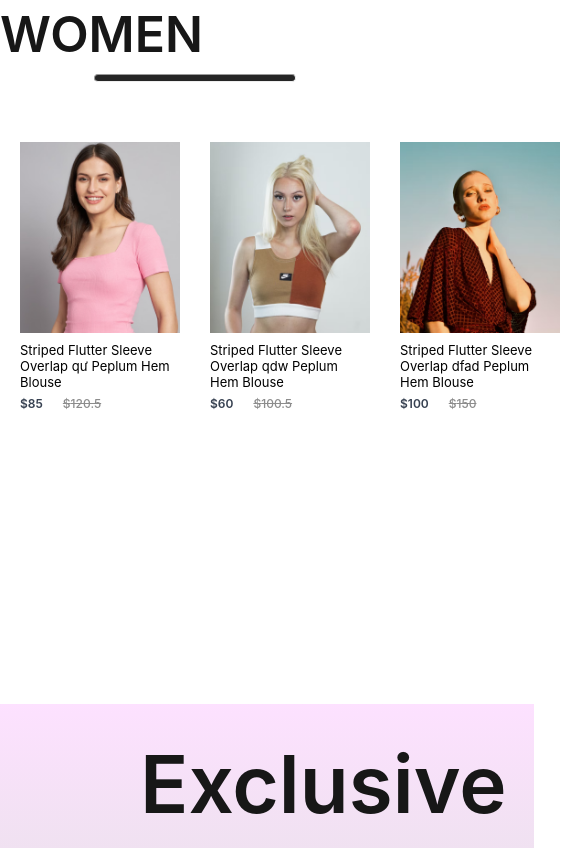
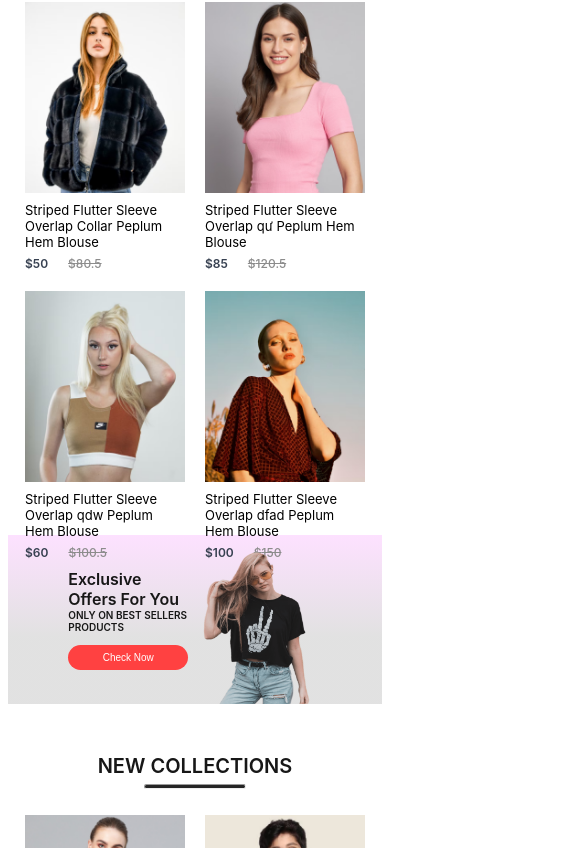
Before and after one commit to ttan95044/BIO-FOOD, a React (Create React App) app: page / in a window 390 px wide. Shown: the part 956-1804 px from the top of the page, 585 px wide, since content can reach past the window. Built offline with nearby package versions, Linux system fonts and the light colour scheme.

Commit message:
update 22/1/2024

```diff
--- a/src/Components/NewCollections/NewCollections.css
+++ b/src/Components/NewCollections/NewCollections.css
@@ -25,3 +25,61 @@
    margin: 50px;
    gap: 30px;
 }
+
+@media (max-width: 1280px) {
+    .new-collections h1 {
+        font-size: 40px;
+    }
+
+    .new-collections hr {
+        width: 160px;
+        height: 4px;
+    }
+
+    .collections {
+        gap: 20px;
+        margin-top: 30px;
+    }
+}
+
+@media (max-width: 1024px) {
+    .new-collections h1 {
+        font-size: 30px;
+    }
+
+    .new-collections hr {
+        width: 120px;
+        height: 3px;
+    }
+
+    .collections {
+        gap: 15px;
+        margin-top: 20px;
+    }
+}
+
+@media (max-width: 800px) {
+    .new-collections {
+        gap: 6px;
+    }
+
+    .new-collections h1 {
+        font-size: 20px;
+    }
+
+    .new-collections hr {
+        width: 100px;
+    }
+
+    .collections {
+        gap: 5px;
+    }
+}
+
+@media (max-width: 500px) {
+    .collections {
+        display: grid;
+        grid-template-columns: 1fr 1fr;
+        gap: 20px;
+    }
+}
--- a/src/Components/Offers/Offers.css
+++ b/src/Components/Offers/Offers.css
@@ -46,3 +46,114 @@
     justify-content: flex-end;
     padding-top: 50px;
 }
+
+@media (max-width: 1280px) {
+    .offers {
+        padding: 0px 80px;
+        margin-bottom: 120px;
+
+    }
+
+    .offers-left h1 {
+        font-size: 40px;
+    }
+
+    .offers-left p {
+        font-size: 18px;
+    }
+
+    .offers-right img {
+        width: 350px;
+    }
+
+    .offers-left button {
+        width: 220px;
+        height: 50px;
+        font-size: 18px;
+    }
+
+    .offers-right {
+        padding-top: 30px;
+    }
+}
+
+@media (max-width: 1024px) {
+    .offers {
+        padding: 0px 60px;
+        margin-bottom: 80px;
+        height: 35vh;
+    }
+
+    .offers-left h1 {
+        font-size: 30px;
+    }
+
+    .offers-left p {
+        font-size: 16px;
+    }
+
+    .offers-right img {
+        width: 200px;
+    }
+
+    .offers-left button {
+        width: 160px;
+        height: 40px;
+        font-size: 16px;
+    }
+
+    .offers-right {
+        padding-top: 10px;
+    }
+}
+
+@media (max-width: 800px) {
+    .offers {
+        margin-bottom: 60px;
+        height: 30vh;
+    }
+
+    .offers-left h1 {
+        font-size: 22px;
+    }
+
+    .offers-left p {
+        font-size: 13px;
+    }
+
+    .offers-right img {
+        width: 180px;
+    }
+
+    .offers-left button {
+        width: 140px;
+        height: 30px;
+        font-size: 12px;
+    }
+}
+
+@media (max-width: 500px) {
+    .offers {
+        margin-bottom: 50px;
+        height: 20vh;
+    }
+
+    .offers-left h1 {
+        font-size: 16px;
+    }
+
+    .offers-left p {
+        font-size: 10px;
+    }
+
+    .offers-right img {
+        width: 120px;
+    }
+
+    .offers-left button {
+        width: 120px;
+        height: 25px;
+        font-size: 10px;
+        margin-top: 12px;
+    }
+}
--- a/src/Components/Popular/Popular.css
+++ b/src/Components/Popular/Popular.css
@@ -3,7 +3,7 @@
     flex-direction: column;
     align-items: center;
     gap: 10px;
-    height: 90vh;
+    height: 70vh;
 }
 
 .popular h1{
@@ -24,3 +24,74 @@
     display: flex;
     gap: 30px;
 }
+
+@media (max-width: 1280px) {
+    .popular {
+        height: 60vh;
+    }
+
+    .popular h1 {
+        font-size: 40px;
+    }
+
+    .popular hr {
+        width: 160px;
+        height: 4px;
+    }
+
+    .popular-item {
+        gap: 20px;
+        margin-top: 30px;
+    }
+}
+
+@media (max-width: 1024px) {
+    .popular {
+        height: 50vh;
+    }
+
+    .popular h1 {
+        font-size: 30px;
+    }
+
+    .popular hr {
+        width: 120px;
+        height: 3px;
+    }
+
+    .popular-item {
+        gap: 15px;
+        margin-top: 20px;
+    }
+}
+
+@media (max-width: 800px) {
+    .popular {
+        height: 40vh;
+        gap: 6px;
+    }
+
+    .popular h1 {
+        font-size: 20px;
+    }
+
+    .popular hr {
+        width: 100px;
+    }
+
+    .popular-item {
+        gap: 5px;
+    }
+}
+
+@media (max-width: 500px) {
+    .popular {
+        height: 70vh;
+    }
+
+    .popular-item {
+        display: grid;
+        grid-template-columns: 1fr 1fr;
+        gap: 20px;
+    }
+}
```
